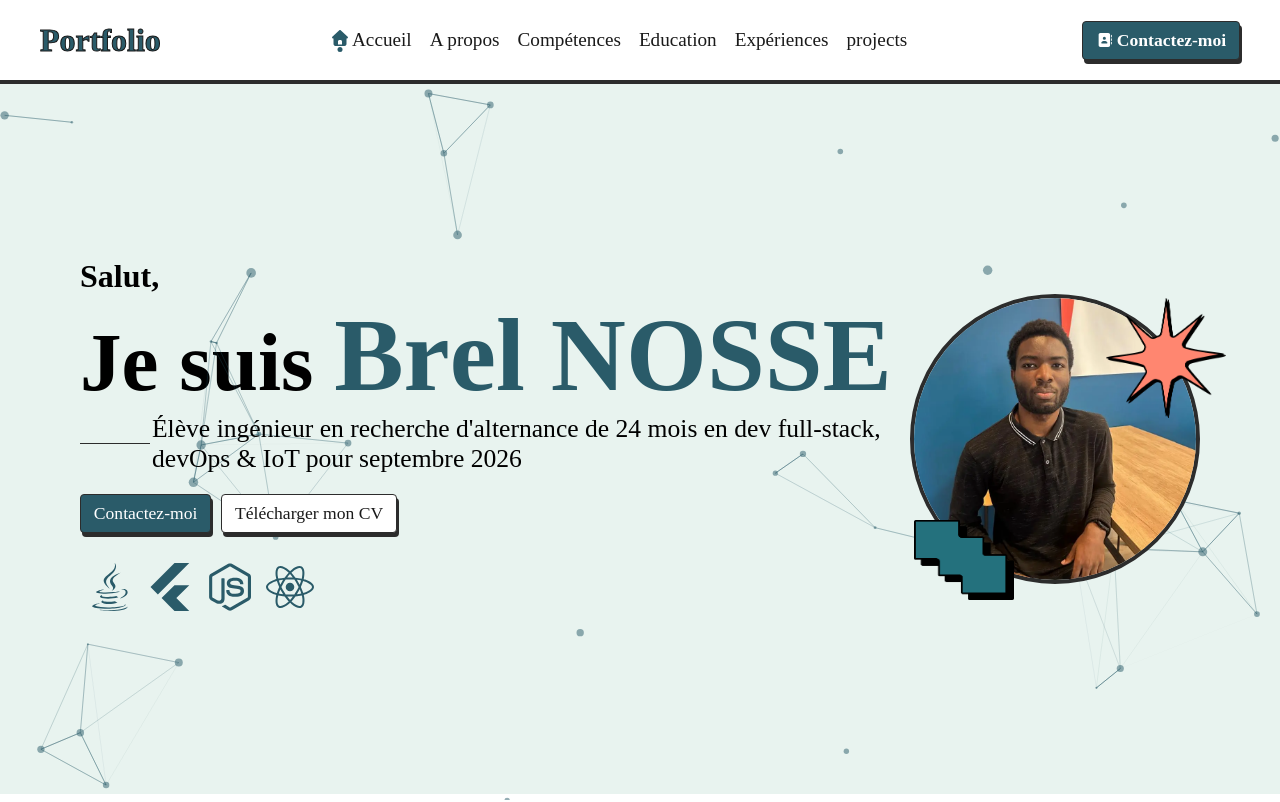
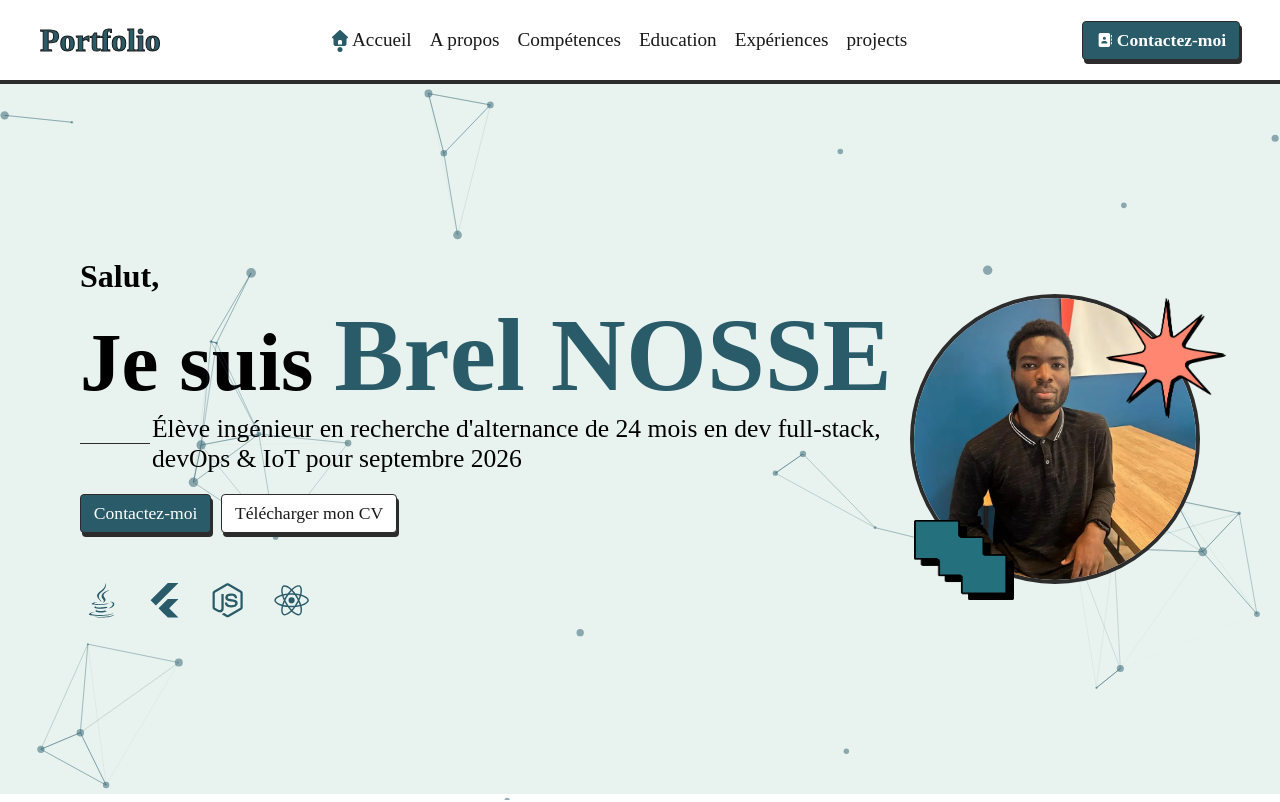
Before and after one commit to brelnosse/portofolio, a React (Create React App) app: page / in a window 1280 px wide. Shown: the top 802 px of the page. Built offline with nearby package versions, Linux system fonts and the light colour scheme; a web font is replaced by a local one.

Commit message:
ux: animated the about section

```diff
--- a/src/assets/style/about.css
+++ b/src/assets/style/about.css
@@ -38,6 +38,7 @@
     font-size: 2em;
 }
 .profileCaption h4{
+    background-color: var(--primary-color);
     font-size: 1.2em;
 }
 .profileCaption .pc-description{
@@ -46,6 +47,8 @@
 .profileCaption .pc-description h4{
     font-family: 'Poppins';
     font-weight: 400;
+    padding: 0px 5px;
+    color: var(--white);
     font-size: 1em;
 }
 .pc-img{
@@ -93,13 +96,11 @@
     transition: opacity 0.8s ease-out, transform 0.8s ease-out;
 }
 
-/* État quand la section est visible */
 .aboutme.active .reveal-item {
     opacity: 1;
     transform: translateY(0);
 }
 
-/* Gestion de la séquence (stagger) avec des délais */
 .aboutme.active .profileCaption {
     transition-delay: 0.2s;
 }
@@ -158,11 +159,11 @@
         margin-right: -100px;
     }
 }
-@media screen and (max-width: 408px) {
+@media screen and (max-width: 430px) {
     .aboutContainer{
         gap: 20px;
     }
-    .profileCaption{
+    .aboutme.active .profileCaption{
         transform: scale(0.80);
     }
 }
--- a/src/assets/style/mainstack.css
+++ b/src/assets/style/mainstack.css
@@ -1,26 +1,32 @@
-.mainstack{
-    height: 100%;
-    flex: 1;
+.mainstack {
     display: flex;
-    align-items: center;
-    justify-content: flex-start;
-    transition: all 0.2s;
-    padding: 10px 0px;
+    gap: 20px;
+    margin-top: 30px;
+    transition: all 0.8s ease-out;
 }
-.mainstack{
-    text-decoration: none;
+
+.mainstack.element-hidden {
+    opacity: 0;
+    transform: translateY(20px);
 }
-.mainstack a{
-    transform: scale(1);
-    transition: all 0.3s;
+
+.mainstack.element-visible {
+    opacity: 1;
+    transform: translateY(0);
 }
-.mainstack a:hover{
-    transform: scale(1.5);
+
+.stack-link {
+    font-size: 1.8rem;
+    color: var(--primary-color);
+    transition: transform 0.3s ease, color 0.3s ease;
+}
+
+.stack-link:hover {
+    transform: scale(1.2);
+    color: var(--secondary-color);
 }
 .mainstack svg{
-    font-size: 3em;
-    color: var(--primary-color);
-    cursor: pointer;
+    font-size: 1.2em;
 }
 @media screen and (max-width: 940px) {
     .mainstack{
--- a/src/components/About.tsx
+++ b/src/components/About.tsx
@@ -19,7 +19,7 @@ const About: React.FC = () => {
                     setIsVisible(false);
                 }
             },
-            { threshold: 0.5 }
+            { threshold: 0.3 }
         );
 
         if (AboutRef.current) {
--- a/src/components/Hero.tsx
+++ b/src/components/Hero.tsx
@@ -17,7 +17,7 @@ const Hero: React.FC<{isFormVisible: boolean; setIsFormVisible: (v: boolean) =>
     const [showButton1, setShowButton1] = useState<boolean>(false);
     const [showButton2, setShowButton2] = useState<boolean>(false);
     const [showImage, setShowImage] = useState<boolean>(false);
-
+    const [showMainStack, setShowMainStack] = useState<boolean>(false);
     useEffect(() => {
         const navbarAnimationTime = 50 + (MenuItems.length * 150) + 200 + 300;
 
@@ -57,10 +57,13 @@ const Hero: React.FC<{isFormVisible: boolean; setIsFormVisible: (v: boolean) =>
         const imageDelay = setTimeout(() => {
             setShowImage(true);
         }, navbarAnimationTime + 900 + (name.length * 120) + 300 + 900 + 500 + 200 + 300);
-
+        const mainStackDelay = setTimeout(() => {
+                setShowMainStack(true);
+        }, navbarAnimationTime + 900 + (name.length * 120) + 300 + 900 + 500 + 200 + 200);
         return () => {
             clearTimeout(h3Timer);
             clearTimeout(imTimer);
+            clearTimeout(mainStackDelay);
             clearTimeout(nameStartDelay);
             clearTimeout(lineDelay);
             clearTimeout(h4TextDelay);
@@ -125,7 +128,7 @@ const Hero: React.FC<{isFormVisible: boolean; setIsFormVisible: (v: boolean) =>
                         <Button type='light' valueText='Télécharger mon CV'/>
                     </div>
                 </div>
-                <MainStack />
+                <MainStack isVisible={showMainStack}/>
             </div>
             <div className={`heroImg ${showImage ? 'image-visible' : 'image-hidden'}`}>
                 <img src={require('../assets/images/square.png')} alt="squares" style={{height: '80px', width: '100px'}} className='s'/>
--- a/src/components/MainStack.tsx
+++ b/src/components/MainStack.tsx
@@ -1,25 +1,39 @@
 import { Link } from "react-router-dom";
 //@ts-ignore
 import '../assets/style/mainstack.css';
-
 import { FontAwesomeIcon } from "@fortawesome/react-fontawesome";
 import { faJava, faFlutter, faNodeJs, faReact } from "@fortawesome/free-brands-svg-icons";
-const MainStack: React.FC = () =>{
+
+interface MainStackProps {
+    isVisible: boolean;
+}
+
+const MainStack: React.FC<MainStackProps> = ({ isVisible }) => {
+    const stackItems = [
+        { icon: faJava, link: "https://github.com/brelnosse" },
+        { icon: faFlutter, link: "https://www.linkedin.com/in/brel-nosse-88a3a2377/" },
+        { icon: faNodeJs, link: "https://x.com/BrelNosse" },
+        { icon: faReact, link: "https://www.facebook.com/profile.php?id=61568437907463" }
+    ];
+
     return (
-        <div className='mainstack'>
-            <Link to={"https://github.com/brelnosse"} target='_blank'>
-                <FontAwesomeIcon icon={faJava}/>
-            </Link>
-            <Link to={"https://www.linkedin.com/in/brel-nosse-88a3a2377/"} target='_blank'>
-                <FontAwesomeIcon icon={faFlutter}/>
-            </Link>
-            <Link to={"https://x.com/BrelNosse"} target='_blank'>
-                <FontAwesomeIcon icon={faNodeJs}/>
-            </Link>
-            <Link to={"https://www.facebook.com/profile.php?id=61568437907463"} target='_blank'>
-                <FontAwesomeIcon icon={faReact}/>
-            </Link>
+        <div className={`mainstack ${isVisible ? 'element-visible' : 'element-hidden'}`}>
+            {stackItems.map((item, index) => (
+                <Link
+                    key={index}
+                    to={item.link}
+                    target='_blank'
+                    style={{
+                        transitionDelay: `${index * 150}ms`,
+                        display: 'inline-block'
+                    }}
+                    className="stack-link"
+                >
+                    <FontAwesomeIcon icon={item.icon} />
+                </Link>
+            ))}
         </div>
     );
 }
+
 export default MainStack;
```
